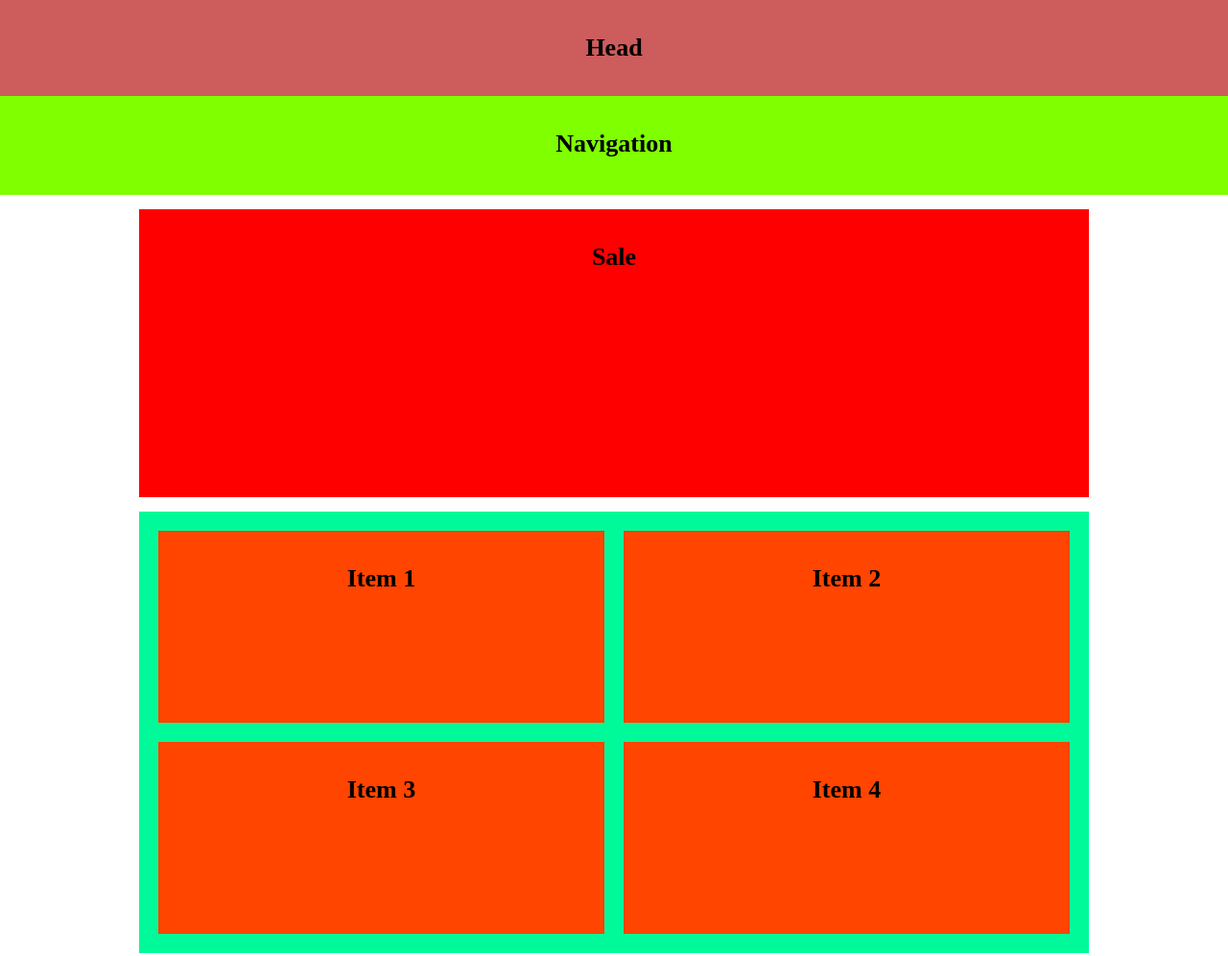
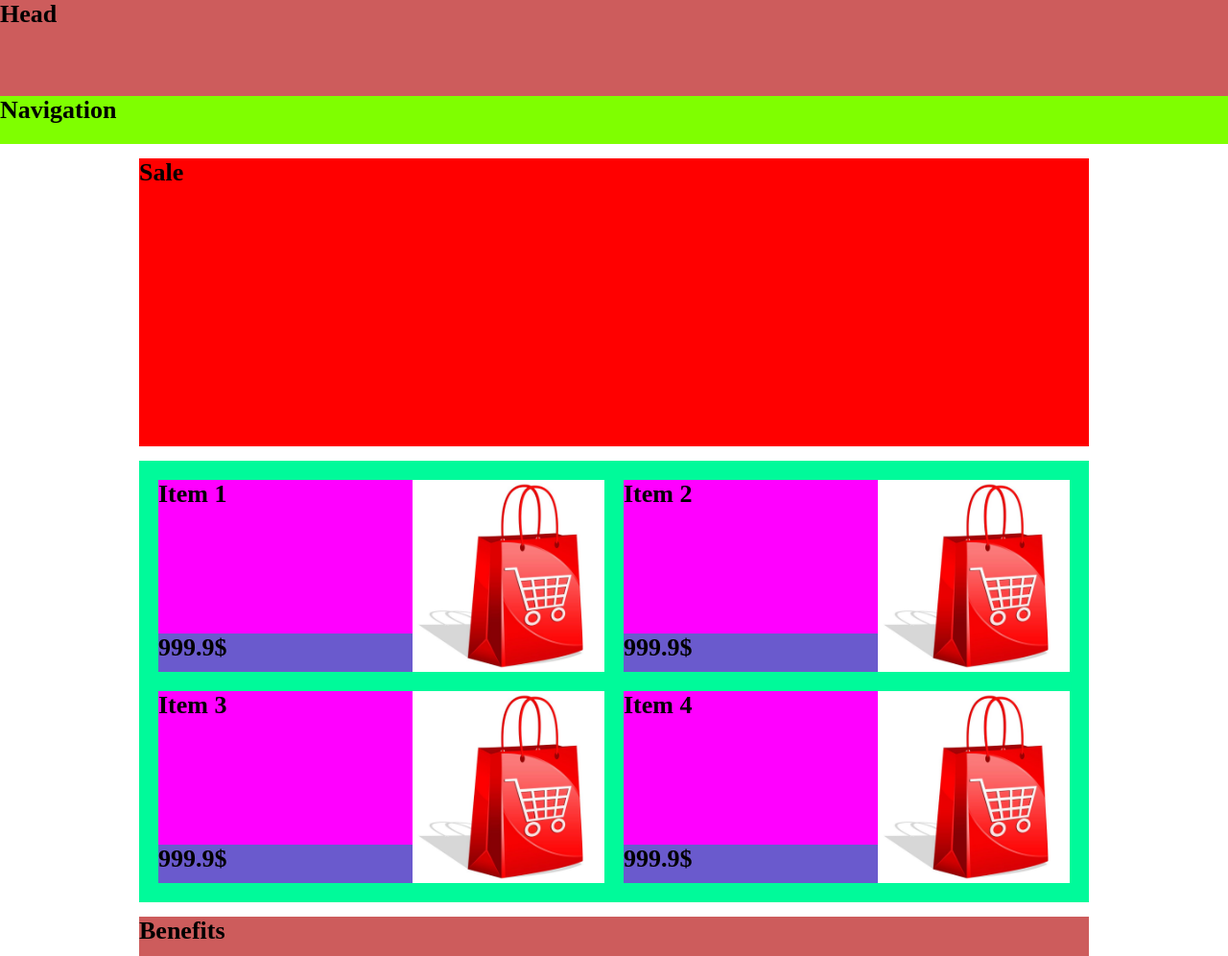
Before and after one commit to Sheydlin/shop-exemple, a plain HTML site: page index.html in a window 1280 px wide. Shown: the top 996 px of the page at 96% size. Drawn offline with Linux system fonts and the light colour scheme.

Commit message:
add item

```diff
--- a/index.html
+++ b/index.html
@@ -19,16 +19,48 @@
     </div>
      <div class="items">
        <div class="item">
-         <b>Item 1</b>
+         <div class="iteminfo">
+           <b>Item 1</b>
+         </div>
+         <div class="price">
+           <b>999.9$</b>
+         </div>
+         <div class="itemimg">
+           <img id="itemimg" src="tovar.jpg">
+         </div>
        </div>
        <div class="item">
-         <b>Item 2</b>
+         <div class="iteminfo">
+           <b>Item 2</b>
+         </div>
+           <div class="price">
+             <b>999.9$</b>
+         </div>
+         <div class="itemimg">
+           <img id="itemimg" src="tovar.jpg">
+         </div>
        </div>
        <div class="item">
-         <b>Item 3</b>
+         <div class="iteminfo">
+           <b>Item 3</b>
+         </div>
+         <div class="price">
+           <b>999.9$</b>
+         </div>
+         <div class="itemimg">
+           <img id="itemimg" src="tovar.jpg">
+         </div>
        </div>
        <div class="item">
-        <b>Item 4</b>
+         <div class="iteminfo">
+           <b>Item 4</b>
+         </div>
+         <div class="price">
+           <b>999.9$</b>
+         </div>
+         <div class="itemimg">
+           <img id="itemimg" src="tovar.jpg">
+         </div>
        </div>
       </div>
     <div class="benefits">
--- a/style.css
+++ b/style.css
@@ -3,8 +3,7 @@ b {
 }
 
 div {
-  text-align: center;
-  line-height: 100px;
+
 }
 
 * {
@@ -13,7 +12,6 @@ div {
 }
 
 body {
-  background: url(bgi.jpg);
   background-attachment: fixed;
 }
 
@@ -88,6 +86,32 @@ body {
 .item {
   background-color: #FF4500;
   min-height: 200px;
+  max-height: 200px;
+  display: grid;
+  grid-template-columns: 2fr 1fr;
+  grid-template-rows: 160px 40px;
+}
+
+.itemimg {
+  grid-column: 2;
+  grid-row: 1/2;
+  max-height: 200px;
+}
+
+#itemimg {
+  max-width: 200px;
+}
+
+.iteminfo {
+  background-color: #FF00FF;
+  grid-column: 1;
+  grid-row: 1;
+}
+
+.price {
+  background-color: #6A5ACD;
+  grid-column: 1;
+  grid-row: 2;
 }
 
 .benefits {
```
Also changed, not shown: tovar.jpg (added).
